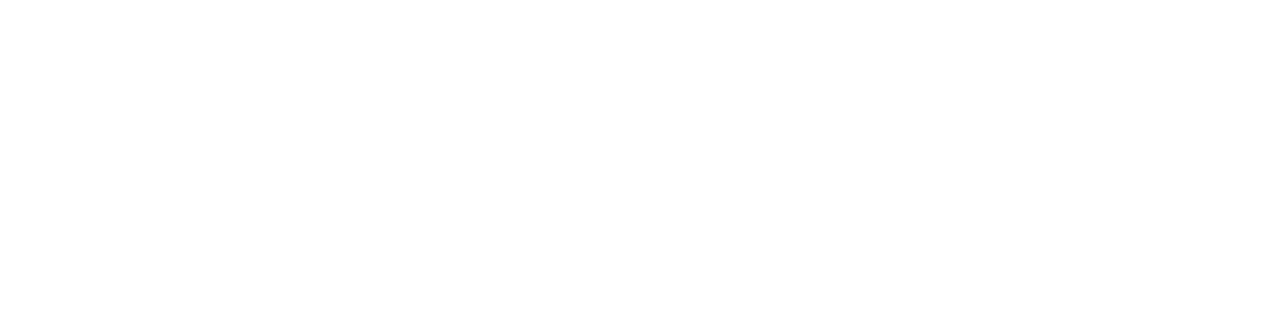
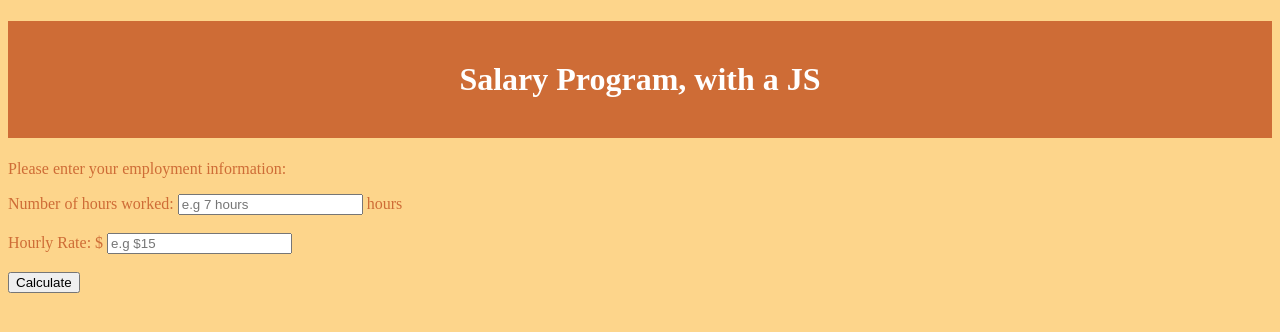
Before and after one commit to Infinity-deGuzman/ICS2O-Unit2-05-HTML-Salary_Input, a plain HTML site: page index.html in a window 1280 px wide. Drawn offline with Linux system fonts and the light colour scheme.

Commit message:
now calculates salary

```diff
--- a/css/style.css
+++ b/css/style.css
@@ -0,0 +1,16 @@
+/* Created by: Infinity de Guzman
+ * Created on: May 2021
+ * This CSS file defines the style for index.html ICS2O-Unit2-05-HTML-Salary_Input
+*/
+
+body {
+  background-color: #fdd58b;
+  color: #ce6c36;
+}
+
+h1 {
+  background-color: #ce6c36;
+  color: #fff;
+  padding: 40px;
+  text-align: center;
+}
--- a/index.html
+++ b/index.html
@@ -14,4 +14,22 @@
     <link rel="stylesheet" href="./css/style.css">
     <title>Salary Program, with a JS file</title>
   </head>
+  <body>
+    <script src="./js/script.js"></script>
+    <h1>Salary Program, with a JS</h1>
+    <p>
+      Please enter your employment information:
+      <form action="javascript:enterClicked()">
+        <label for="hoursWorked">Number of hours worked:</label>
+        <input type="number" id="hours-worked" placeholder="e.g 7 hours">&nbsphours<br><br>
+        <label for="hourlyRate">Hourly Rate:</label>
+        $&nbsp<input type="number" id="hourly-rate" placeholder="e.g $15"><br><br>
+        <input type="submit" value="Calculate">
+      </form>
+    </p>
+    <div id="answers">
+      <div id="pay"></div>
+      <div id="government"></div>
+    </div>
+  </body>
 </html>
--- a/js/script.js
+++ b/js/script.js
@@ -0,0 +1,23 @@
+// Copyright (c) 2021 Infinity de Guzman All rights reserved
+//
+// Created by: Infinity de Guzman
+// Created on: May 2021
+// This file contains the JS functions for index.html
+
+"use strict"
+
+function enterClicked () {
+  // this code will calculate your actual pay and the amount the government takes
+
+  // input
+  const hours = parseInt(document.getElementById("hours-worked").value)
+  const rate = parseInt(document.getElementById("hourly-rate").value)
+
+  // process
+  const pay = (hours x rate) * (1.00 - 0.18)
+  const government = (hours x rate) * (0.82)
+
+  //output
+  document.getElementById('pay').innerHTML = 'Your pay will be: $' + pay
+  document.getElementById('government').innerHTML = 'The government will take: $' + government
+}
```
